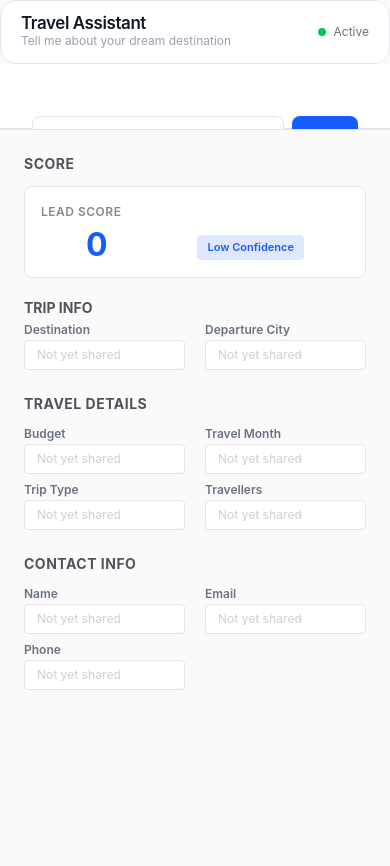
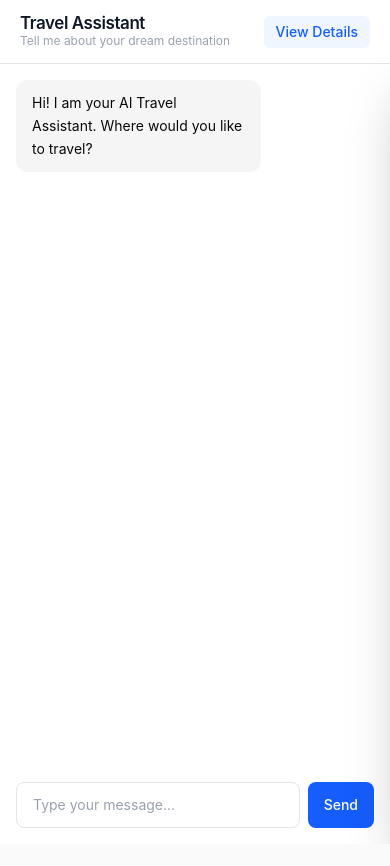
Before and after one commit to latakshsariyapatidar/AI_Travel_Agent, a React app in the folder frontend/: page / in a window 390 px wide. Shown: the top 866 px of the page. After the commit the page ends 844 px from the top, so only its background shows below. Built offline with nearby package versions, Linux system fonts and the light colour scheme; no server answers; the HTML template or start-up script is replaced by a standard one.

Commit message:
fix(responsiveness): Implement responsive design for mobile systems

```diff
--- a/frontend/src/App.jsx
+++ b/frontend/src/App.jsx
@@ -1,33 +1,68 @@
+import { useState } from 'react';
 import ChatPanel from './components/ChatPanel';
 import LeadPanel from './components/LeadPanel';
 import { useChat } from './hooks/useChat';
 
 const App = () => {
   const { messages, extractedFields, qualification, isLoading, sendMessage } = useChat();
+  const [showSidebar, setShowSidebar] = useState(false);
 
   return (
-    <div className="flex flex-col h-screen w-full font-sans bg-gray-50">
-      <header className="flex items-center justify-between h-16 bg-white border border-gray-200 rounded-2xl px-5 shrink-0 z-10 relative overflow-hidden">
+    <div className="flex flex-col h-screen w-full font-sans bg-gray-50 overflow-hidden">
+      <header className="flex items-center justify-between h-16 bg-white border-b border-gray-200 px-5 shrink-0 z-20">
         <div className="leading-4 flex flex-col items-start">
           <h1 className="text-[17px] font-semibold text-gray-900 tracking-tight">Travel Assistant</h1>
           <p className="text-[12px] text-gray-400 font-regular tracking-tightest mt-0.5">Tell me about your dream destination</p>
         </div>
 
-        <div className="flex items-center gap-2">
+        <div className="flex items-center gap-4">
+          <div className="hidden md:flex items-center gap-2">
             <span className="relative flex h-2 w-2">
               <span className="relative inline-flex rounded-full h-2 w-2 bg-green-500" />
             </span>
             <span className="text-[12px] text-gray-500">Active</span>
           </div>
+          <button
+            className="md:hidden text-sm bg-blue-50 text-blue-600 px-3 py-1.5 rounded-md font-medium"
+            onClick={() => setShowSidebar(true)}
+          >
+            View Details
+          </button>
+        </div>
       </header>
 
-      <main className="flex flex-col md:flex-row flex-1 min-h-0">
+      <main className="flex flex-1 min-h-0 relative">
+        {/* Chat Area */}
+        <div className="flex-1 flex min-w-0">
           <ChatPanel messages={messages} onSendMessage={sendMessage} isLoading={isLoading} />
+        </div>
+
+        {/* Mobile Backdrop */}
+        {showSidebar && (
+          <div
+            className="md:hidden fixed inset-0 bg-black/20 z-40"
+            onClick={() => setShowSidebar(false)}
+          />
+        )}
+
+        {/* Sidebar / Lead Panel */}
+        <div className={`
+          absolute right-0 top-0 bottom-0 z-50 w-[85vw] max-w-[340px] bg-neutral-50 shadow-2xl transition-transform duration-300 ease-in-out flex flex-col
+          md:static md:w-[380px] md:max-w-none md:shadow-none md:translate-x-0 md:border-l md:border-neutral-200
+          ${showSidebar ? 'translate-x-0' : 'translate-x-full'}
+        `}>
+          <div className="md:hidden flex items-center justify-between px-6 py-4 border-b border-neutral-200 bg-white">
+            <span className="font-semibold text-gray-800">Lead Details</span>
+            <button onClick={() => setShowSidebar(false)} className="text-gray-500 hover:bg-gray-100 p-1 rounded-md">✕</button>
+          </div>
+          <div className="flex-1 overflow-hidden">
             <LeadPanel
               capturedFields={extractedFields}
               leadScore={qualification.leadScore}
               confidence={qualification.confidence}
             />
+          </div>
+        </div>
       </main>
     </div>
   );
--- a/frontend/src/components/ChatPanel.jsx
+++ b/frontend/src/components/ChatPanel.jsx
@@ -27,7 +27,7 @@ const ChatPanel = ({ messages, onSendMessage, isLoading }) => {
   };
 
   return (
-    <div className="flex-1 flex flex-col p-8 md:border-r border-b md:border-b-0 border-neutral-200 min-h-0 bg-white">
+    <div className="flex-1 flex flex-col p-4 md:p-8 min-h-0 bg-white w-full">
       {/* Message Area */}
       <div className="flex-1 overflow-y-auto flex flex-col gap-4 mb-5 pr-2">
         {messages.map((msg, index) => (
--- a/frontend/src/components/LeadPanel.jsx
+++ b/frontend/src/components/LeadPanel.jsx
@@ -3,7 +3,7 @@ import ScoreBadge from './ScoreBadge';
 
 const LeadPanel = ({ capturedFields, leadScore, confidence }) => {
   return (
-    <div className="w-full md:w-90 shrink-0 p-6 bg-neutral-50 overflow-y-auto border-t md:border-t-0 md:border-l border-neutral-200 h-full">
+    <div className="p-6 bg-neutral-50 h-full overflow-y-auto">
 
       {/* Lead Score Section */}
       <div className="flex flex-col gap-3 mb-5">
```
Lines whose indentation alone changed are shown as unchanged.
